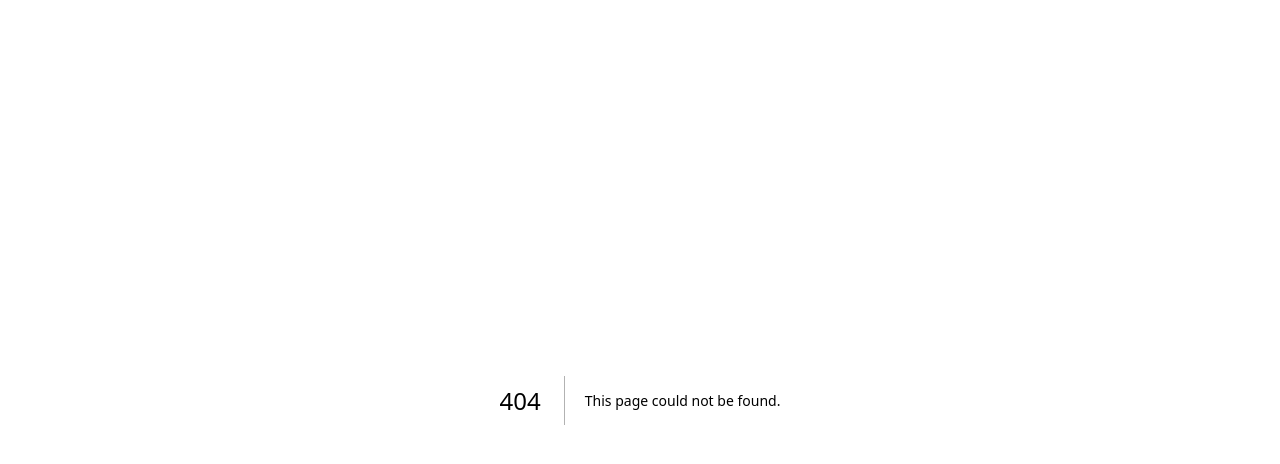
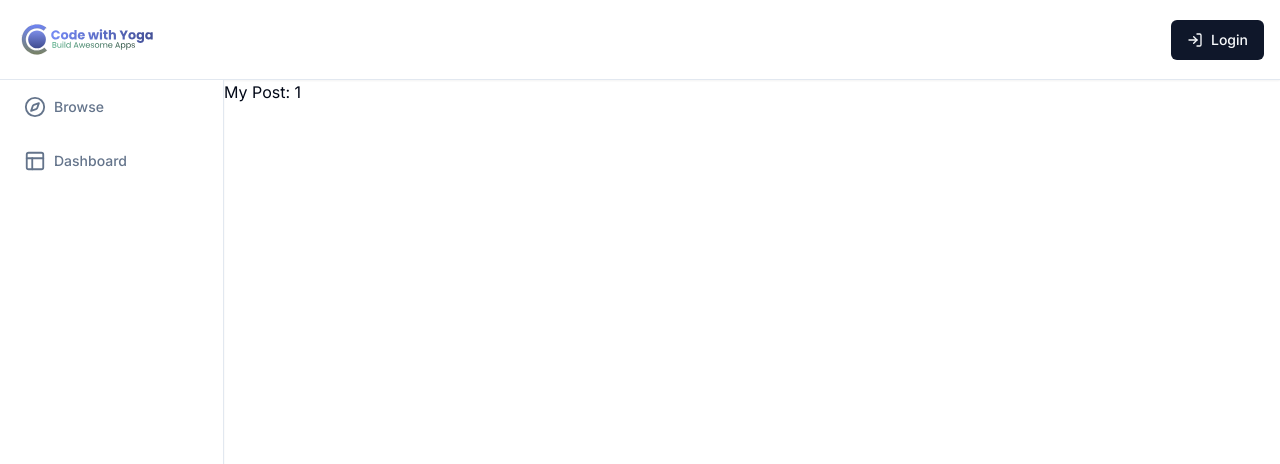
Before and after one commit to yogapratama12428/codewithyoga-app, a Next.js app: page /projects/1 in a window 1280 px wide. Before the commit this address had no page. Shown: the top 464 px of the page. Built offline with nearby package versions, Linux system fonts and the light colour scheme; no server answers.

Commit message:
V1.02
-try to add slug feature

```diff
--- a/app/(dashboard)/(routes)/(root)/page.tsx
+++ b/app/(dashboard)/(routes)/(root)/page.tsx
@@ -23,11 +23,8 @@ const SearchPage = async ({
 }: SearchPageProps) => {
 
   const { getUser } = getKindeServerSession();
+
   const user = await getUser();
-
-  // if (!user) {
-  //   return redirect("/");
-  // }
 
   const categories = await db.category.findMany({
     orderBy: {
--- /dev/null
+++ b/app/(dashboard)/(routes)/projects/[slug]/page.tsx
@@ -0,0 +1,3 @@
+export default function Page({ params }: { params: { slug: string } }) {
+    return <div>My Post: {params.slug}</div>
+  }
```
Also changed, not shown: actions/get-details-course.ts (added).
